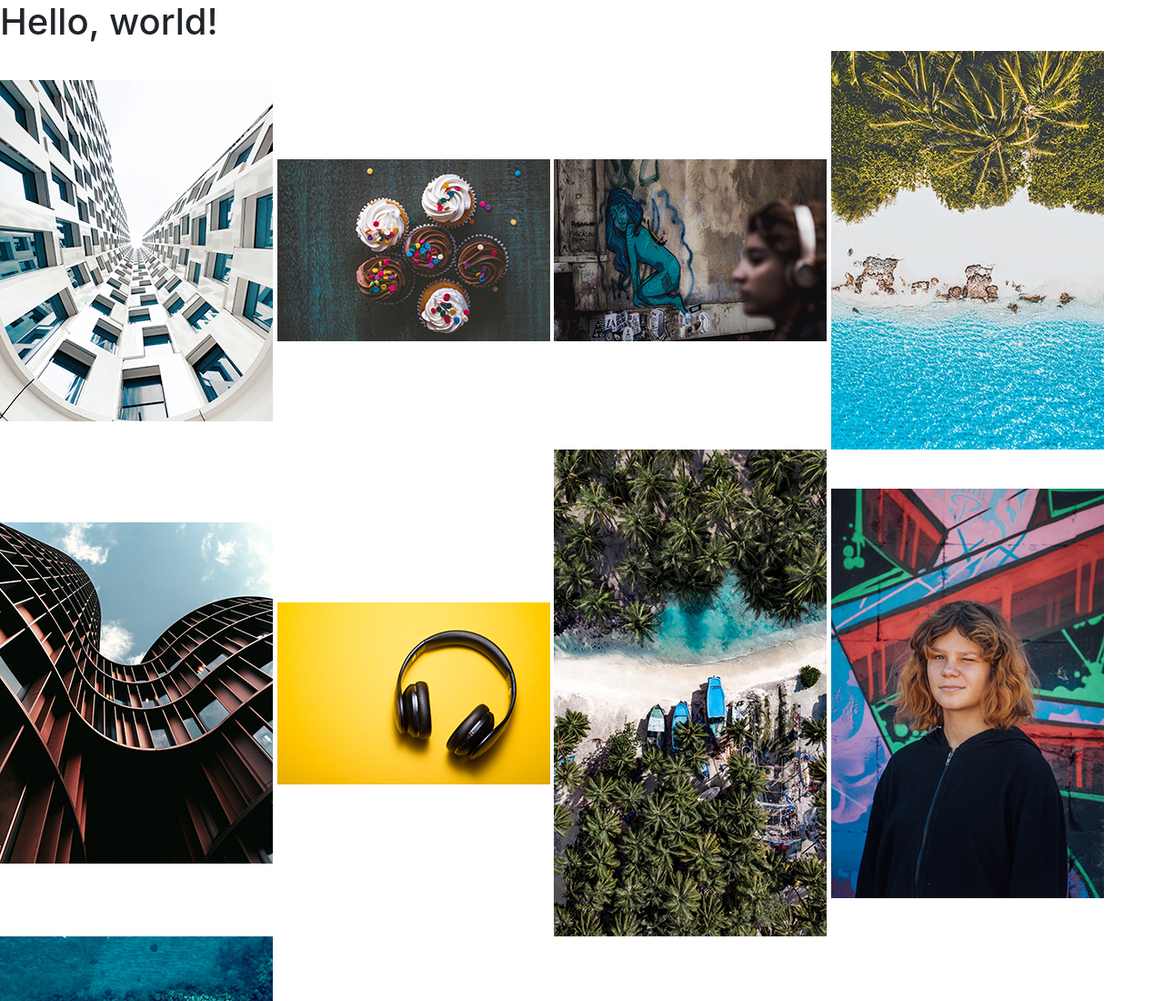
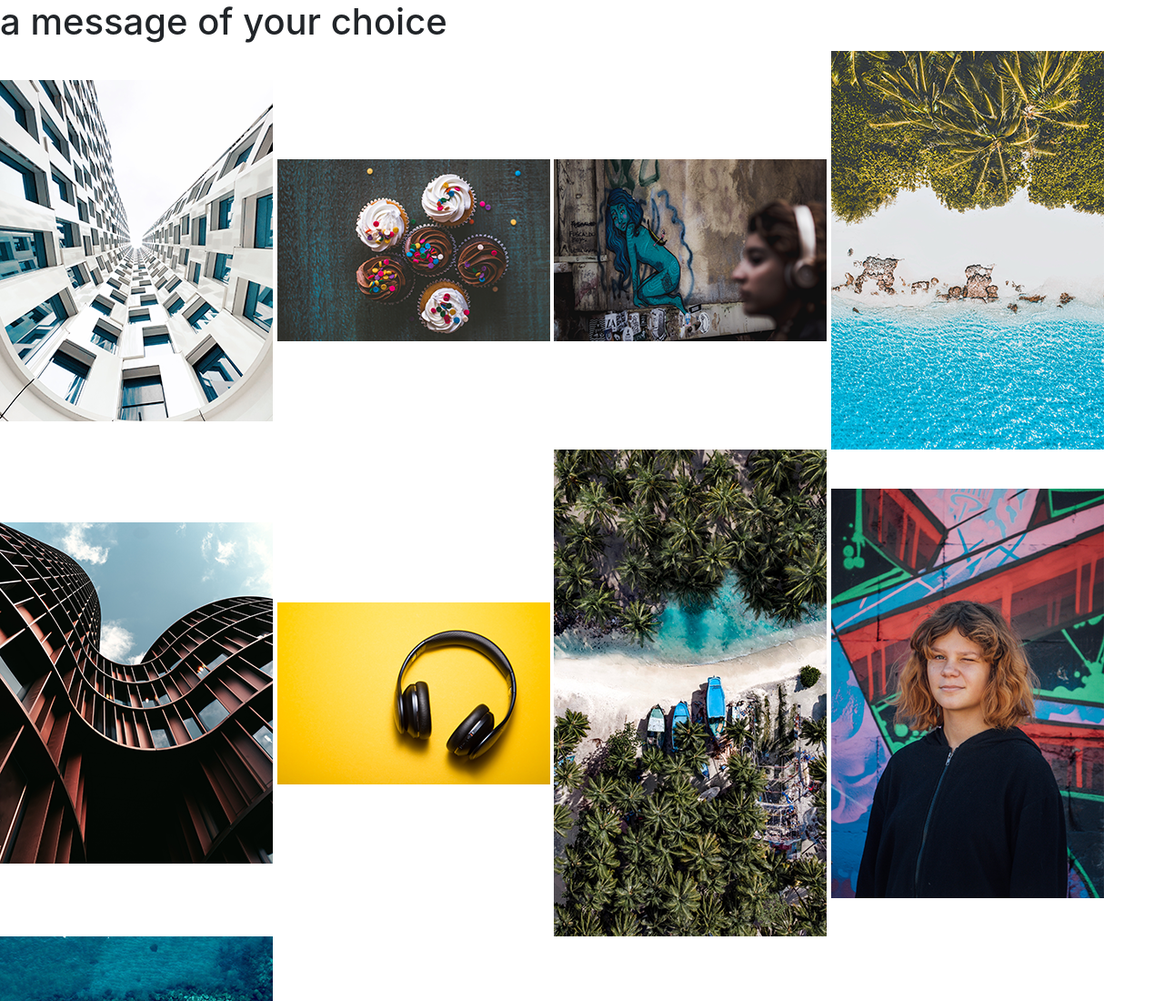
Before and after one commit to maddiepesce/m2-hw2-pesce-madeline, a plain HTML site: page index.html in a window 1280 px wide. Shown: the top 1100 px of the page at 91% size. Drawn offline with nearby package versions, Linux system fonts and the light colour scheme.

Commit message:
update h1

```diff
--- a/index.html
+++ b/index.html
@@ -11,7 +11,7 @@
     <title>Hello, world!</title>
   </head>
   <body>
-    <h1>Hello, world!</h1>
+    <h1>a message of your choice</h1>
 
     <img src="img/hw2-image1.png" alt="image-1" title="image-1" />
     <img src="img/hw2-image2.png" alt="image-2" title="image-2" />
```
